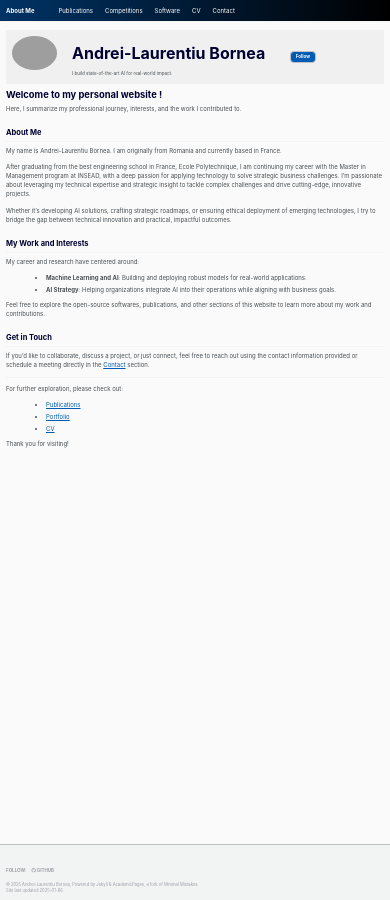
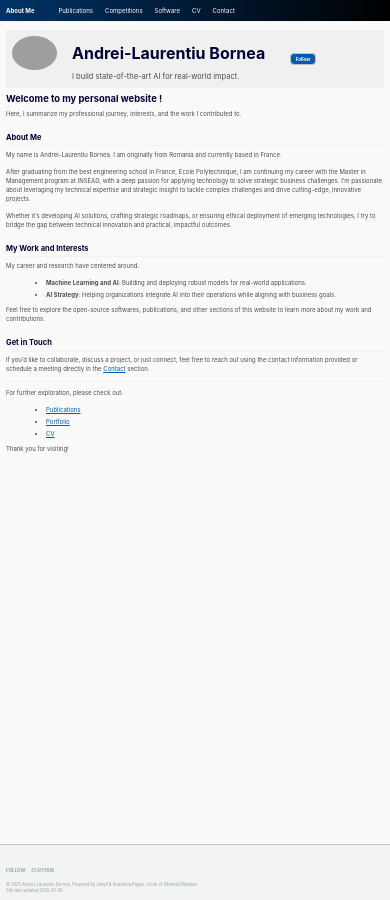
Before and after one commit to andreibornea/andreibornea.github.io, a Jekyll site: the page built from _pages/about.md, in a window 390 px wide. Built offline with Jekyll 4.4.1, drawn with Linux system fonts in a browser that asks for light colours; grey boxes are pictures that could not be loaded.

Commit message:
mobile version 2.1

```diff
--- a/_sass/_sidebar.scss
+++ b/_sass/_sidebar.scss
@@ -292,6 +292,7 @@
       .sidebar .author__content {
         flex-grow: 1; /* Use remaining space for text */
         text-align: left;
+        font-size: 10px;
       }
 
       .sidebar .author__name {
@@ -301,7 +302,7 @@
 
       .sidebar .follow-btn {
         flex-shrink: 0; /* Ensure button doesn't shrink */
-        margin-left: auto; /* Align button to the right */
+        margin-left: 5px; /* Align button to the right */
         padding: 0.6em 1.2em;
         font-size: 14px; /* Adjust font size */
         border: 2px solid #0074d9; /* Brand color */
```
